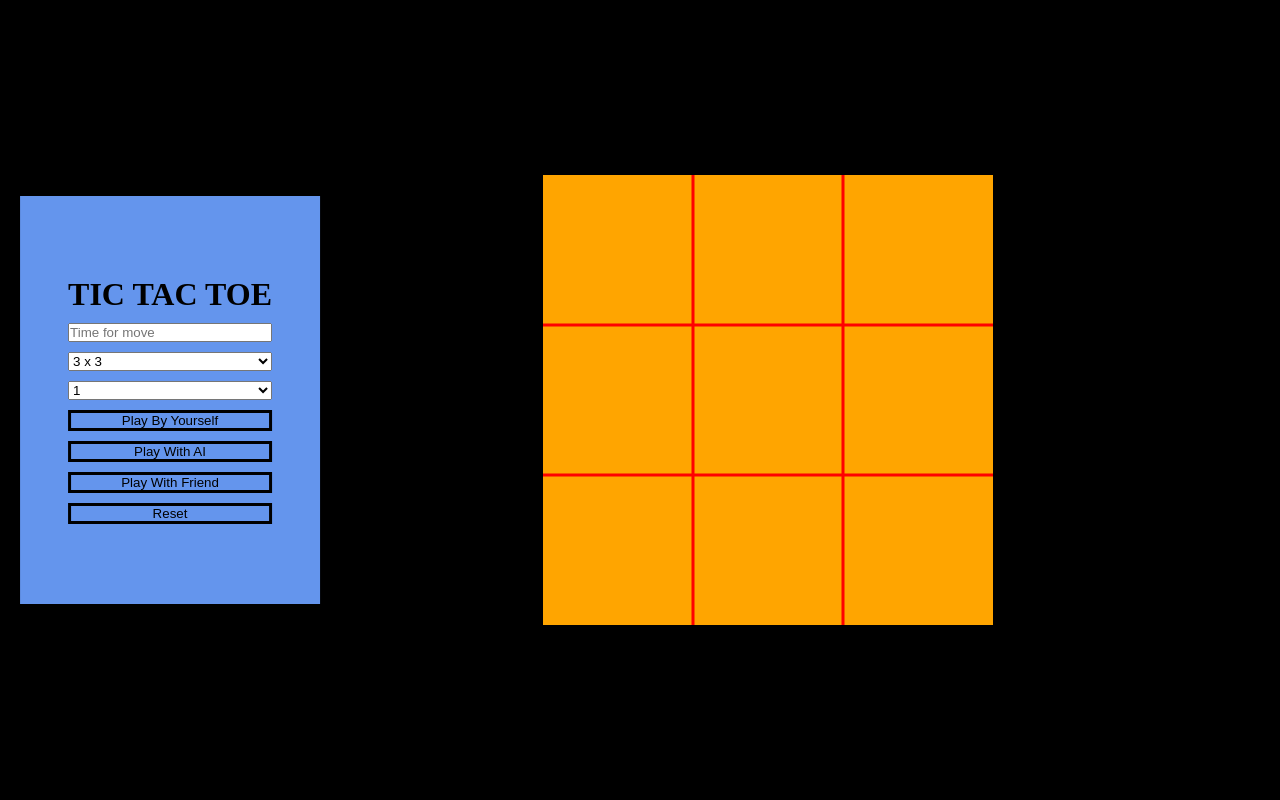
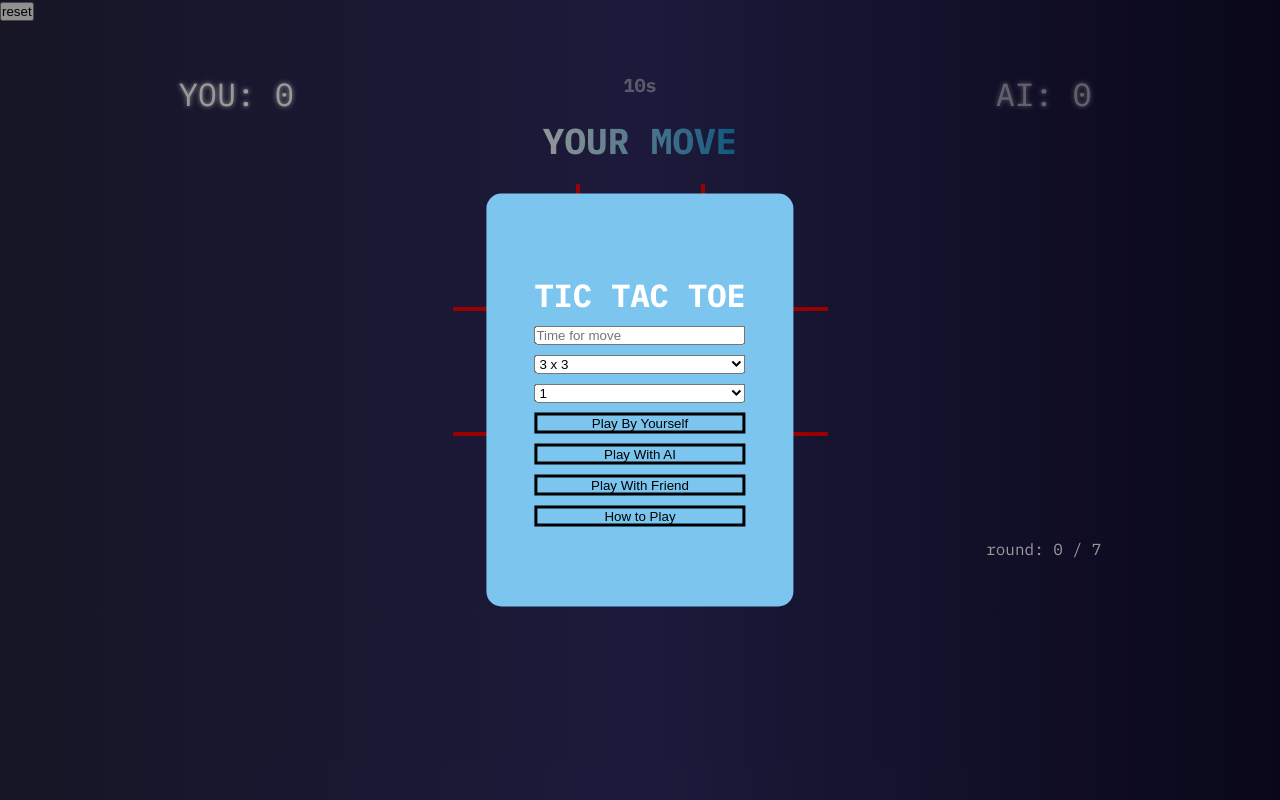
Before and after one commit to K3PAA/tic-tac-toe, a plain HTML site: page index.html in a window 1280 px wide. Drawn offline with Linux system fonts and the light colour scheme.

Commit message:
Game redesign, tiles resize depending on screen size functionality implemented

```diff
--- a/app.js
+++ b/app.js
@@ -2,18 +2,29 @@ const grid = document.querySelector('#boardSizes')
 const bestOf = document.querySelector('#bestOf')
 const gameTime = document.querySelector('#gameTime')
 
+const gameDisplay = document.querySelector('.game-display')
+const menu = document.querySelector('.menu')
+const modal = document.querySelector('.modal')
+
+const playButtons = document.querySelectorAll('.play-btn')
 const resetButton = document.querySelector('.reset-btn')
 const playWithAI = document.querySelector('.ai-btn')
+
+resetButton.addEventListener('click', () => {
+  console.clear()
+  game.resetGame()
+})
+
+const userWidth =
+  window.innerWidth < 800 ? (window.innerWidth < 500 ? 50 : 95) : 125
 
 const game = new Game({
   bestOf: 3,
   timeForMove: 3,
-  tileSize: 150,
+  tileSize: userWidth,
   boardHeight: 3,
   boardWidth: 3,
 })
-
-resetButton.addEventListener('click', () => game.resetGame())
 
 const gameAnimation = () => {
   requestAnimationFrame(gameAnimation)
@@ -29,7 +40,11 @@ const gameAnimation = () => {
 
 gameAnimation()
 
-playWithAI.addEventListener('click', () => {
+playButtons.forEach((button) => {
+  button.addEventListener('click', () => {
+    menu.classList.add('off')
+    modal.classList.add('off')
+
     let width, height
 
     switch (grid.value) {
@@ -45,10 +60,6 @@ playWithAI.addEventListener('click', () => {
         width = 5
         height = 3
         break
-    case '3x6':
-      width = 6
-      height = 3
-      break
     }
 
     game.boardHeight = height
@@ -58,3 +69,8 @@ playWithAI.addEventListener('click', () => {
 
     game.resetGame()
   })
+})
+
+menu.addEventListener('transitionend', () => {
+  gameDisplay.style.opacity = 1
+})
--- a/classes/Game.js
+++ b/classes/Game.js
@@ -25,6 +25,7 @@ class Game {
       canvas: this.canvas,
       boardWidth: this.boardWidth,
       boardHeight: this.boardHeight,
+      tileSize: this.tileSize,
       onMove: this.onPlayerMove.bind(this),
     })
 
@@ -54,6 +55,7 @@ class Game {
           new Tile({
             position: { x: j, y: i },
             context: this.context,
+            tileSize: this.tileSize,
             value: 0,
           })
         )
@@ -64,9 +66,6 @@ class Game {
   }
 
   createBoard() {
-    this.context.fillStyle = 'orange'
-    this.context.fillRect(0, 0, this.canvas.width, this.canvas.height)
-
     for (let i = this.tileSize; i < this.boardSize.width; i += this.tileSize) {
       this.context.moveTo(i, 0)
       this.context.lineTo(i, this.boardSize.height)
--- a/classes/Player.js
+++ b/classes/Player.js
@@ -1,8 +1,9 @@
 class Player {
-  constructor({ canvas, onMove, boardWidth, boardHeight }) {
+  constructor({ canvas, onMove, tileSize, boardWidth, boardHeight }) {
     this.canvas = canvas
     this.boardHeight = boardHeight
     this.boardWidth = boardWidth
+    this.tileSize = tileSize
     this.onMove = onMove
 
     this.canvas.addEventListener('click', (e) => this.onClick(e))
@@ -17,14 +18,14 @@ class Player {
     let tiles = { x: 0, y: 0 }
 
     for (let i = this.boardWidth; i >= 0; i--) {
-      if (i * 150 < x) {
+      if (i * this.tileSize < x) {
         tiles.x = i
         break
       }
     }
 
     for (let i = this.boardHeight; i >= 0; i--) {
-      if (i * 150 < y) {
+      if (i * this.tileSize < y) {
         tiles.y = i
         break
       }
--- a/classes/Tile.js
+++ b/classes/Tile.js
@@ -1,6 +1,7 @@
 class Tile {
-  constructor({ position, context, value }) {
+  constructor({ position, tileSize, context, value }) {
     this.position = position
+    this.tileSize = tileSize
     this.value = value
     this.context = context
   }
@@ -13,17 +14,34 @@ class Tile {
   drawEmpty() {
     const { x, y } = this.position
     this.value = 0
-    this.context.fillStyle = 'orange'
-    this.context.fillRect(x * 150 + 3, y * 150 + 3, 144, 144)
+    this.context.fillStyle = 'rgba(0,0,0,0)'
+    this.context.fillRect(
+      x * this.tileSize + 3,
+      y * this.tileSize + 3,
+      this.tileSize - 6,
+      this.tileSize - 6
+    )
   }
 
   drawCross() {
     const { x, y } = this.position
-    this.context.moveTo(x * 150 + 25, y * 150 + 25)
-    this.context.lineTo(x * 150 + 125, y * 150 + 125)
+    this.context.moveTo(
+      x * this.tileSize + this.tileSize * (1 / 6),
+      y * this.tileSize + this.tileSize * (1 / 6)
+    )
+    this.context.lineTo(
+      x * this.tileSize + this.tileSize * (5 / 6),
+      y * this.tileSize + this.tileSize * (5 / 6)
+    )
 
-    this.context.moveTo(x * 150 + 125, y * 150 + 25)
-    this.context.lineTo(x * 150 + 25, y * 150 + 125)
+    this.context.moveTo(
+      x * this.tileSize + this.tileSize * (5 / 6),
+      y * this.tileSize + this.tileSize * (1 / 6)
+    )
+    this.context.lineTo(
+      x * this.tileSize + this.tileSize * (1 / 6),
+      y * this.tileSize + this.tileSize * (5 / 6)
+    )
 
     this.context.strokeStyle = 'red'
     this.context.stroke()
@@ -33,7 +51,14 @@ class Tile {
     const { x, y } = this.position
 
     this.context.beginPath()
-    this.context.arc(x * 150 + 75, y * 150 + 75, 50, 0, 2 * Math.PI, false)
+    this.context.arc(
+      x * this.tileSize + this.tileSize / 2,
+      y * this.tileSize + this.tileSize / 2,
+      this.tileSize * (1 / 3),
+      0,
+      2 * Math.PI,
+      false
+    )
 
     this.context.stroke()
   }
--- a/index.html
+++ b/index.html
@@ -8,9 +8,16 @@
     <title>Tic Tac Toe</title>
   </head>
   <body>
+    <button class="reset-btn">reset</button>
+    <div class="modal">
       <div class="menu">
         <h1>TIC TAC TOE</h1>
-      <input placeholder="Time for move" type="number" min="2" id="gameTime" />
+        <input
+          placeholder="Time for move"
+          type="number"
+          min="2"
+          id="gameTime"
+        />
 
         <select name="boardSizes" id="boardSizes">
           <option value="3x3">3 x 3</option>
@@ -25,13 +32,31 @@
           <option value="7">7</option>
         </select>
 
-      <button class="btn">Play By Yourself</button>
-      <button class="btn ai-btn">Play With AI</button>
-      <button class="btn">Play With Friend</button>
-      <button class="btn reset-btn">Reset</button>
+        <button class="btn play-btn">Play By Yourself</button>
+        <button class="btn play-btn ai-btn">Play With AI</button>
+        <button class="btn play-btn">Play With Friend</button>
+        <button class="btn reset-btn">How to Play</button>
+      </div>
     </div>
 
+    <div class="game-display">
+      <h1 class="score-text playing">
+        You: <span class="player-score">0</span>
+      </h1>
+      <div class="center-info">
+        <h3 class="timeForMove">10s</h3>
+        <h1 class="move-info"><span class="whoIsMoving">Your</span> move</h1>
         <canvas></canvas>
+      </div>
+
+      <div class="left-side">
+        <h1 class="score-text">AI: <span class="enemy-score">0</span></h1>
+
+        <div class="round-info">
+          <p>round: 0 / <span class="round-amount">7</span></p>
+        </div>
+      </div>
+    </div>
 
     <script src="./classes/AI.js"></script>
     <script src="./classes/Player.js"></script>
--- a/style.css
+++ b/style.css
@@ -1,30 +1,79 @@
+@import url('https://fonts.googleapis.com/css2?family=IBM+Plex+Mono:wght@400;700&display=swap');
+
 * {
   margin: 0;
   padding: 0;
   box-sizing: border-box;
 }
 body {
-  background-color: black;
+  background-color: green;
+  font-family: 'IBM Plex Mono', monospace;
+  background: #0f0c29; /* fallback for old browsers */
+  background: -webkit-linear-gradient(
+    to right,
+    #24243e,
+    #302b63,
+    #0f0c29
+  ); /* Chrome 10-25, Safari 5.1-6 */
+  background: linear-gradient(
+    to right,
+    #24243e,
+    #302b63,
+    #0f0c29
+  ); /* W3C, IE 10+/ Edge, Firefox 16+, Chrome 26+, Opera 12+, Safari 7+ */
+  color: white;
+}
+
+.modal {
+  display: block;
+  position: fixed; /* Stay in place */
+  z-index: 1; /* Sit on top */
+  left: 0;
+  top: 0;
+  width: 100%; /* Full width */
+  height: 100%; /* Full height */
+  overflow: auto; /* Enable scroll if needed */
+  background-color: rgb(0, 0, 0); /* Fallback color */
+  background-color: rgba(0, 0, 0, 0.4); /* Black w/ opacity */
+}
+
+.modal.off {
+  display: none;
 }
 
 .menu {
+  border-radius: 15px;
   z-index: 10;
-  background-color: cornflowerblue;
+  background-color: rgb(123, 197, 239);
   position: absolute;
   top: 50%;
-  left: 25%;
-  transform: translate(-100%, -50%);
+  left: 50%;
+  transform: translate(-50%, -50%);
   display: flex;
   flex-direction: column;
   padding: 5rem 3rem;
   gap: 10px;
 }
 
+.game-display {
+  display: flex;
+  justify-content: space-evenly;
+  opacity: 1;
+  transition: opacity 0.2s ease;
+  /* background-color: red; */
+  padding: 20px;
+  margin-top: 2rem;
+  margin-bottom: 2rem;
+}
+
+.center-info {
+  display: flex;
+  flex-direction: column;
+  gap: 20px;
+  align-items: center;
+}
+
 canvas {
-  position: absolute;
-  top: 50%;
-  left: 60%;
-  transform: translate(-50%, -50%);
   cursor: pointer;
 }
 
@@ -34,3 +83,45 @@ canvas {
   background-color: transparent;
   cursor: pointer;
 }
+
+.left-side {
+  display: flex;
+  flex-direction: column;
+  align-items: center;
+  justify-content: space-between;
+}
+
+.timeForMove {
+  /* dodaj coś takiego że jak czas poniżej 3sekund to co 0.1s zmienia się opacity na 1 - 0.5 1 - 0.5 */
+  opacity: 0.5;
+}
+
+.move-info {
+  text-transform: uppercase;
+  font-size: 2.25rem;
+  background: #1c92d2; /* fallback for old browsers */
+  background: -webkit-linear-gradient(
+    to right,
+    #f2fcfe,
+    #1c92d2
+  ); /* Chrome 10-25, Safari 5.1-6 */
+  background: linear-gradient(
+    to right,
+    #f2fcfe,
+    #1c92d2
+  ); /* W3C, IE 10+/ Edge, Firefox 16+, Chrome 26+, Opera 12+, Safari 7+ */
+
+  -webkit-background-clip: text;
+  -webkit-text-fill-color: transparent;
+}
+
+.score-text {
+  text-transform: uppercase;
+  font-weight: lighter;
+  opacity: 0.6;
+  text-shadow: 0 0 5px rgba(255, 255, 255, 1);
+}
+
+.score-text.playing {
+  opacity: 1;
+}
```
Lines whose indentation alone changed are shown as unchanged.
